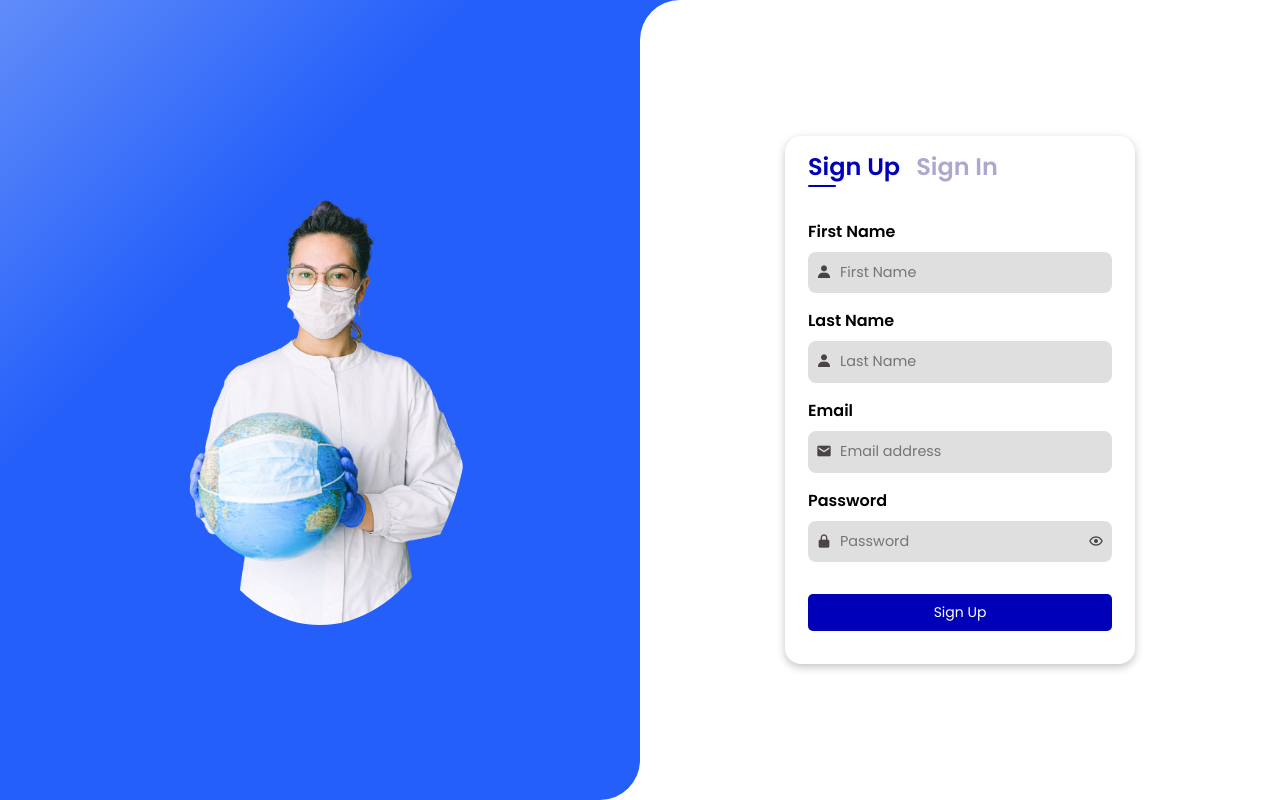
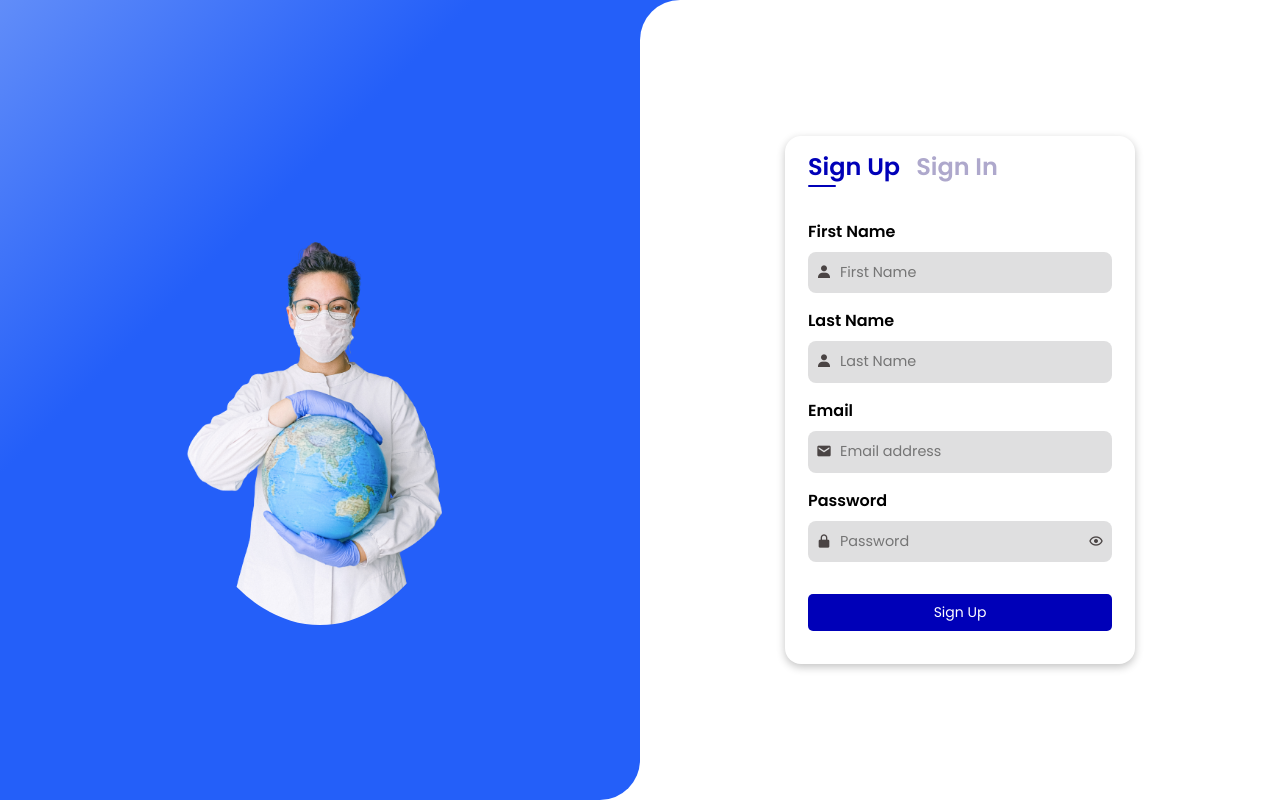
Before and after one commit to TPriince/Care-Path, a Vue app: page /sign-up in a window 1280 px wide. Built offline with nearby package versions, Linux system fonts and the light colour scheme; no server answers.

Commit message:
Update SignUpView.vue

```diff
--- a/src/views/SignUpView.vue
+++ b/src/views/SignUpView.vue
@@ -1,9 +1,8 @@
 <template>
     <section class="form-section">
         <div class="left-container">
-            <!-- <RouterLink class="nav-logo" to="/"><span class="nav-logo__care">Care</span>Path</RouterLink> -->
             <div class="img-container">
-                <img src="../assets/images/care-path.png" loading="lazy" />
+                <img src="../assets/images/care-path2.png" loading="lazy" />
             </div>
         </div>
         <div class="form-wrapper">
```
